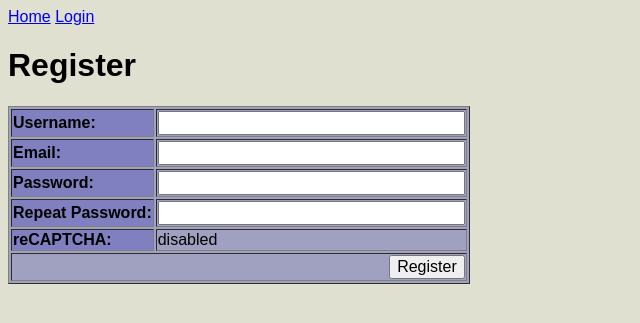
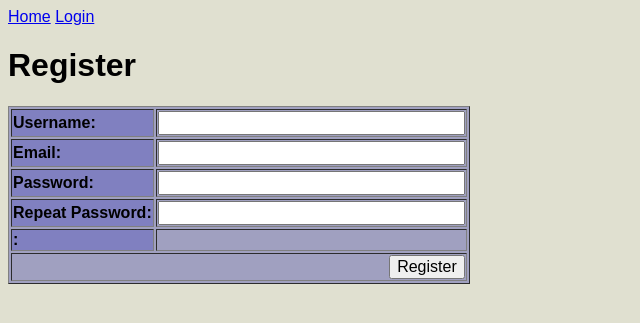
Before and after one commit to teemueer/jpdata, a Flask app: page /register in a window 1280 px wide. Shown: the top 323 px of the page, without its empty margins (0-640 px from the left). Run offline with Flask 3, Linux system fonts and the light colour scheme; some libraries are stand-ins or nearby versions.

Commit message:
character tables repositioning, disable recaptcha if debug mode

```diff
--- a/app/__init__.py
+++ b/app/__init__.py
@@ -9,7 +9,6 @@ login.login_view = "auth.login"
 def create_app(config_name="default"):
     app = Flask(__name__)
     app.config.from_object(config[config_name])
-    print(app.config)
 
     db.init_app(app)
     migrate.init_app(app, db)
--- a/app/auth/forms.py
+++ b/app/auth/forms.py
@@ -1,4 +1,3 @@
-from flask import current_app
 from flask_wtf import FlaskForm, RecaptchaField
 from wtforms import StringField, PasswordField, SubmitField, BooleanField
 from wtforms.validators import ValidationError, DataRequired, Email, EqualTo
@@ -10,7 +9,7 @@ class RegistrationForm(FlaskForm):
     email = StringField("Email", validators=[DataRequired(), Email()])
     password = PasswordField("Password", validators=[DataRequired()])
     password2 = PasswordField("Repeat Password", validators=[DataRequired(), EqualTo("password")])
-    recaptcha = RecaptchaField("reCAPTCHA")
+    recaptcha = RecaptchaField()
     submit = SubmitField("Register")
 
     def validate_username(self, username):
@@ -27,5 +26,5 @@ class LoginForm(FlaskForm):
     username = StringField("Username", validators=[DataRequired()])
     password = PasswordField("Password", validators=[DataRequired()])
     remember_me = BooleanField("Remember Me")
-    recaptcha = RecaptchaField("reCAPTCHA")
+    recaptcha = RecaptchaField()
     submit = SubmitField("Sign In")
--- a/app/auth/routes.py
+++ b/app/auth/routes.py
@@ -1,4 +1,4 @@
-from flask import redirect, url_for, render_template, flash, request
+from flask import current_app, redirect, url_for, render_template, flash, request
 from flask_login import current_user, login_user, logout_user
 from urllib.parse import urlsplit
 from app import db
@@ -12,6 +12,10 @@ def register():
         return redirect(url_for("main.index"))
 
     form = RegistrationForm()
+
+    if current_app.debug:
+        del form.recaptcha
+
     if form.validate_on_submit():
         user = User(username=form.username.data, email=form.email.data)
         user.set_password(form.password.data)
@@ -28,6 +32,10 @@ def login():
         return redirect(url_for("main.index"))
 
     form = LoginForm()
+
+    if current_app.debug:
+        del form.recaptcha
+
     if form.validate_on_submit():
         user = db.session.query(User).where(User.username == form.username.data).scalar()
 
--- a/app/templates/character.html
+++ b/app/templates/character.html
@@ -7,6 +7,7 @@
 
 {% block content %}
 <h1>Character</h1>
+<div id="left">
 <table id="character" border="1">
     <tr>
         <th>Literal:</th>
@@ -160,6 +161,7 @@
     {% endif %}
 </table>
 {% endif %}
+</div>
 
 {{ generic_form(mnemonic_form, "mnemonic") }}
 {{ generic_form(word_form, "word") }}
--- a/app/templates/macros.html
+++ b/app/templates/macros.html
@@ -7,9 +7,7 @@
         {% if field.type in ("StringField", "PasswordField") %}
         <td>{{ field(size=30) }}</td>
         {% elif field.type == "TextAreaField" %}
-        <td>{{ field(cols=40, rows=5) }}</td>
-        {% elif field.type == "RecaptchaField" %}
-        <td>{% if config.RECAPTCHA_ENABLED %}{{ field }}{% else %}disabled{% endif %}</td>
+        <td>{{ field(cols=35, rows=5) }}</td>
         {% else %}
         <td>{{ field }}</td>
         {% endif %}
--- a/config.py
+++ b/config.py
@@ -11,13 +11,11 @@ class Config:
 
 class DevelopmentConfig(Config):
     DEBUG = True
-    RECAPTCHA_ENABLED = False
     SQLALCHEMY_DATABASE_URI = f"postgresql:///{Config.DATABASE_NAME}-dev"
 
 class TestingConfig(Config):
     TESTING = True
     WTF_CSRF_ENABLED = False
-    RECAPTCHA_ENABLED = False
     SQLALCHEMY_DATABASE_URI = f"postgresql:///{Config.DATABASE_NAME}-test"
 
 class ProductionConfig(Config):
@@ -27,7 +25,6 @@ class ProductionConfig(Config):
     POSTGRES_PORT = os.environ["POSTGRES_PORT"]
     POSTGRES_DB = os.environ["POSTGRES_DB"]
     SQLALCHEMY_DATABASE_URI = f"postgresql://{POSTGRES_USER}:{POSTGRES_PASSWORD}@{POSTGRES_HOST}:{POSTGRES_PORT}/{POSTGRES_DB}"
-    RECAPTCHA_ENABLED = True
 
 config = {
     "development": DevelopmentConfig,
```
Also changed, not shown: app/static/css/character.css (+4 -3 lines).
